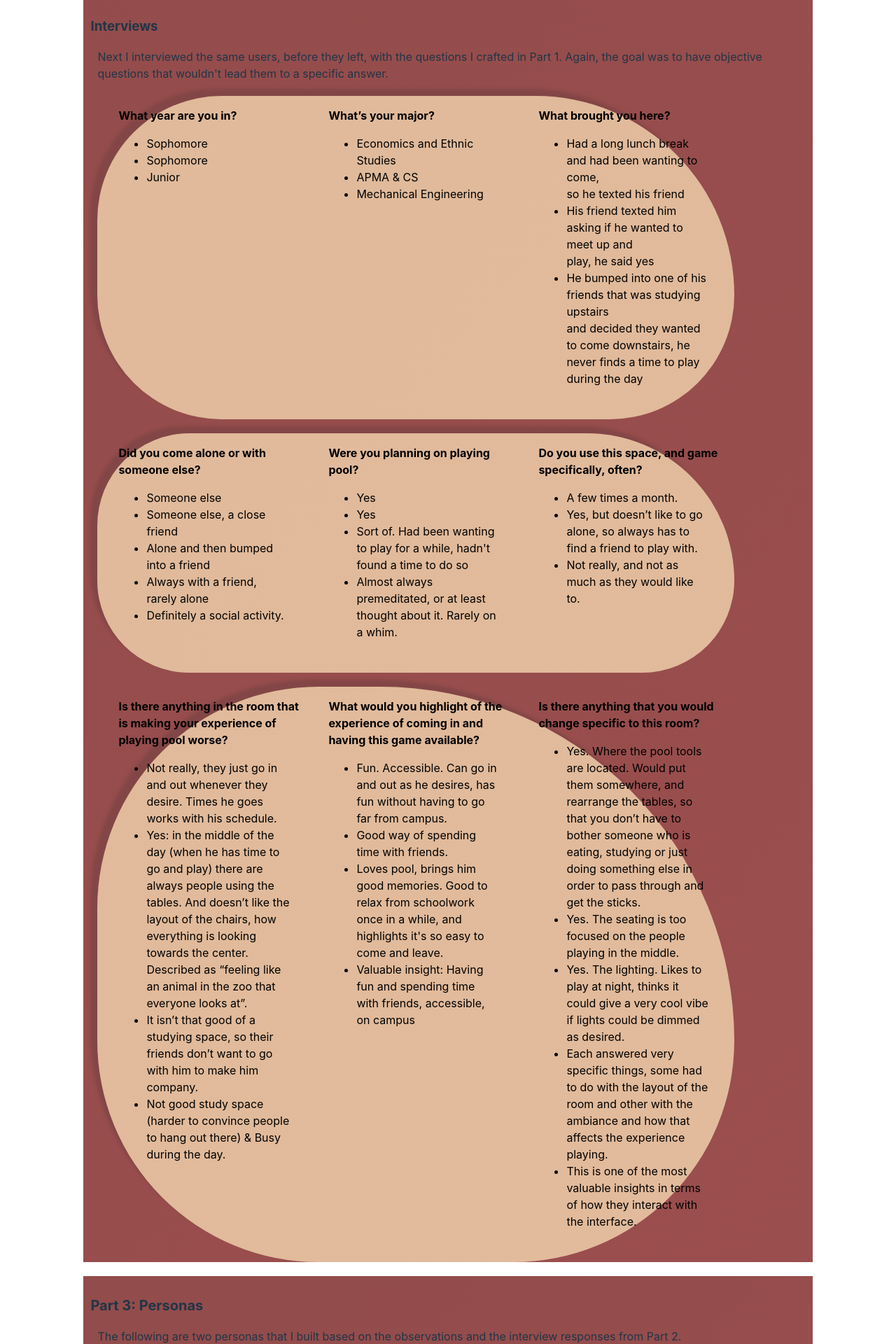
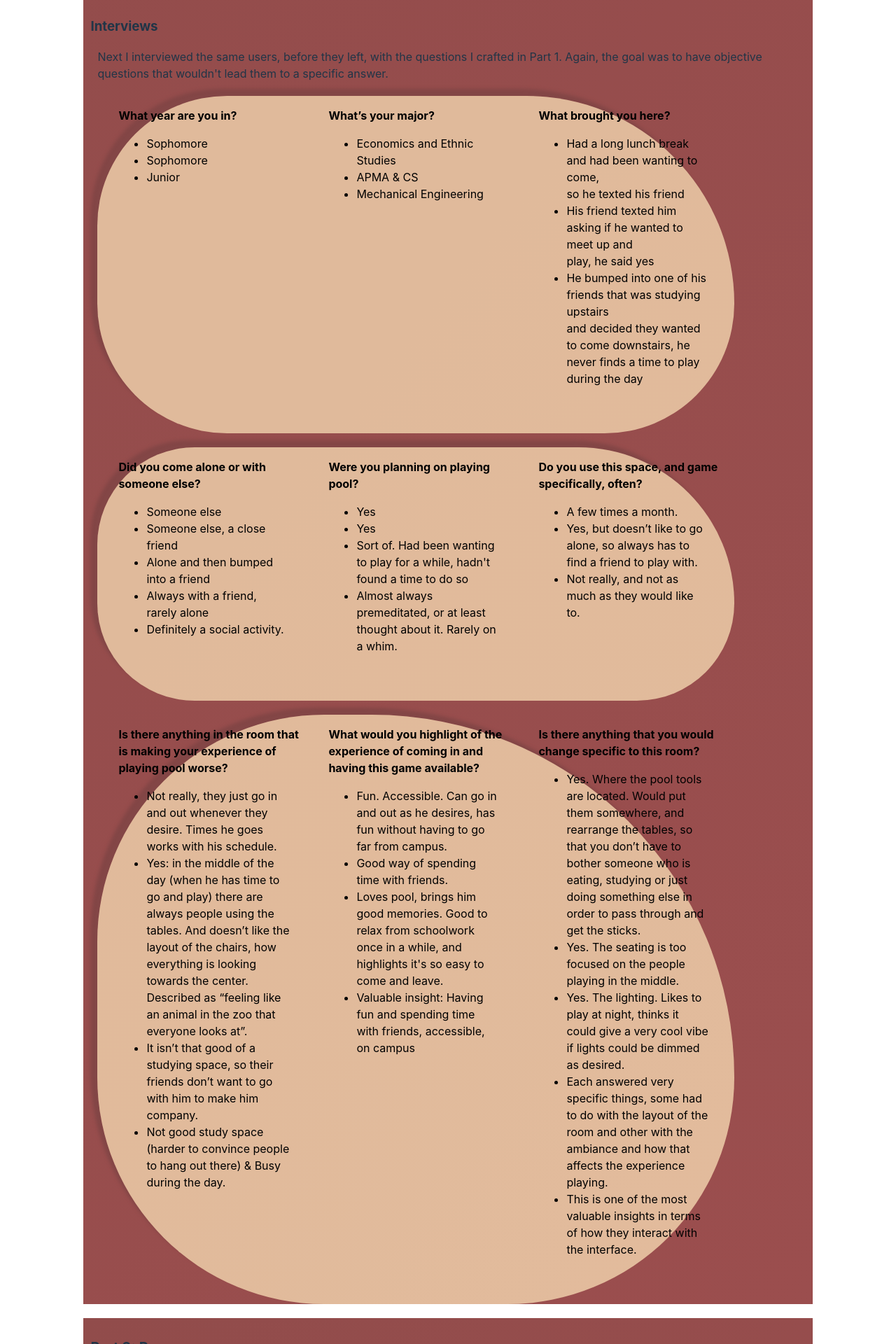
Before and after one commit to happydolphin111/PersonasAndStoryboarding, a React (Vite) app: page / in a window 1280 px wide. Shown: the part 3220-5140 px from the top of the page at 70% size. Built offline with nearby package versions, Linux system fonts and the light colour scheme.

Commit message:
Update App.jsx

```diff
--- a/src/App.jsx
+++ b/src/App.jsx
@@ -253,7 +253,7 @@ function App() {
           questions I crafted in Part 1. Again, the goal was to have objective
           <br /> questions that wouldn't lead them to a specific answer.{" "}
         </p>
-        <div className="Cards2">
+        <div className="Cards3">
           <div class="box">
             <div className="q">
               <p className="Questions">What year are you in?</p>
@@ -299,7 +299,7 @@ function App() {
             </div>
           </div>
         </div>
-        <div className="Cards2">
+        <div className="Cards3">
           <div class="box">
             <div className="q">
               <p className="Questions">
@@ -353,7 +353,7 @@ function App() {
           </div>
         </div>
 
-        <div className="Cards2">
+        <div className="Cards3">
           <div class="box">
             <div className="q">
               <p className="Questions">
```
